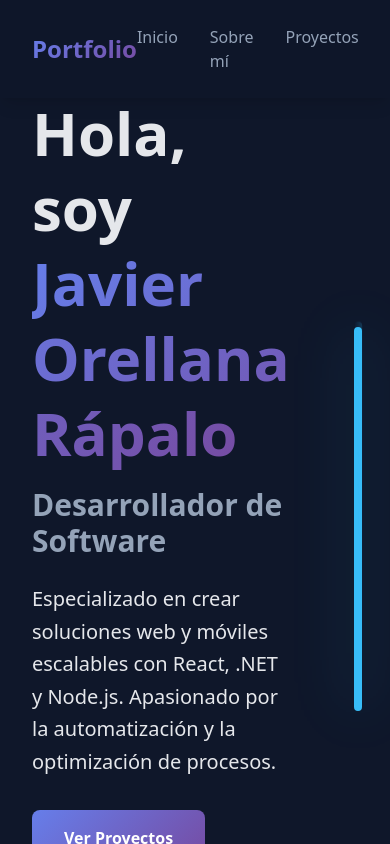
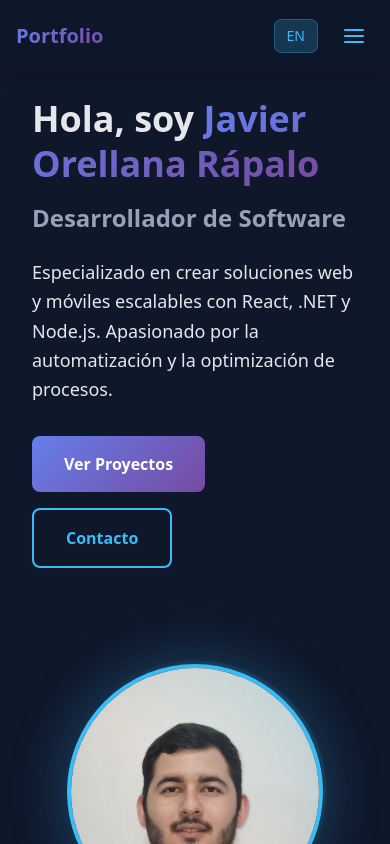
Before and after one commit to javier-rapalo23/portfolio, a React (Vite) app: page / in a window 390 px wide. Shown: the top 844 px of the page. Built offline with nearby package versions, Linux system fonts and the light colour scheme.

Commit message:
Add responsive navbar, profile photo and download botton for finmaster

```diff
--- a/src/components/Hero.jsx
+++ b/src/components/Hero.jsx
@@ -4,15 +4,15 @@ const Hero = () => {
   const { t } = useLanguage();
 
   return (
-    <section id="home" className="min-h-screen flex items-center justify-between max-w-7xl mx-auto px-8 pt-24 pb-8 gap-16">
+    <section id="home" className="min-h-screen flex flex-col md:flex-row items-center justify-between max-w-7xl mx-auto px-8 pt-24 pb-8 gap-16">
       <div className="flex-1 animate-fade-in-up">
-        <h1 className="text-6xl font-extrabold mb-4 leading-tight">
+        <h1 className="text-4xl md:text-6xl font-extrabold mb-4 leading-tight">
           {t('hero.greeting')} <span className="bg-gradient-primary bg-clip-text text-transparent">Javier Orellana Rápalo</span>
         </h1>
-        <h2 className="text-3xl mb-6 font-semibold" style={{color: '#94A3B8'}}>
+        <h2 className="text-2xl md:text-3xl mb-6 font-semibold" style={{color: '#94A3B8'}}>
           {t('hero.title')}
         </h2>
-        <p className="text-xl mb-8 leading-relaxed" style={{color: '#E5E7EB'}}>
+        <p className="text-lg md:text-xl mb-8 leading-relaxed" style={{color: '#E5E7EB'}}>
           {t('hero.description')}
         </p>
         <div className="flex gap-4 flex-wrap">
@@ -33,12 +33,12 @@ const Hero = () => {
           </a>
         </div>
       </div>
-      <div className="flex-1 flex justify-center items-center">
-        <div className="relative">
+      <div className="flex justify-center items-center w-full md:flex-1 mt-8 md:mt-0">
+        <div className="relative w-64 h-64 md:w-96 md:h-96">
           <img
             src="/profile.jpg"
             alt="Javier Orellana Rápalo"
-            className="w-96 h-96 rounded-full object-cover border-4 shadow-2xl"
+            className="w-full h-full rounded-full object-cover border-4 shadow-2xl"
             style={{borderColor: '#38BDF8', boxShadow: '0 0 60px rgba(56, 189, 248, 0.3)'}}
           />
           <div className="absolute inset-0 rounded-full bg-gradient-to-tr from-transparent via-transparent to-sky-400/20 animate-pulse-slow"></div>
--- a/src/components/Navbar.jsx
+++ b/src/components/Navbar.jsx
@@ -1,20 +1,26 @@
+import { useState } from 'react';
 import { useLanguage } from '../context/LanguageContext';
 
 const Navbar = () => {
   const { t, language, toggleLanguage } = useLanguage();
+  const [isMenuOpen, setIsMenuOpen] = useState(false);
 
   const scrollToSection = (id) => {
     const element = document.getElementById(id);
     element?.scrollIntoView({ behavior: 'smooth' });
+    setIsMenuOpen(false); // Cerrar menú al hacer clic
   };
 
   return (
     <nav className="fixed top-0 left-0 right-0 backdrop-blur-md z-50 shadow-lg shadow-black/10" style={{backgroundColor: 'rgba(15, 23, 42, 0.95)'}}>
-      <div className="max-w-7xl mx-auto px-8 py-4 flex justify-between items-center">
-        <h2 className="text-2xl font-bold bg-gradient-primary bg-clip-text text-transparent">
+      <div className="max-w-7xl mx-auto px-4 md:px-8 py-4">
+        <div className="flex justify-between items-center">
+          <h2 className="text-xl md:text-2xl font-bold bg-gradient-primary bg-clip-text text-transparent">
             Portfolio
           </h2>
-        <div className="flex items-center gap-8">
+
+          {/* Desktop Menu */}
+          <div className="hidden md:flex items-center gap-8">
             <ul className="flex gap-8 list-none">
               <li>
                 <a
@@ -83,6 +89,90 @@ const Navbar = () => {
               {language === 'es' ? '🇺🇸 EN' : '🇪🇸 ES'}
             </button>
           </div>
+
+          {/* Mobile Menu Button */}
+          <div className="flex md:hidden items-center gap-4">
+            <button
+              onClick={toggleLanguage}
+              className="px-3 py-1.5 rounded-lg text-sm font-medium transition-all border"
+              style={{backgroundColor: 'rgba(56, 189, 248, 0.2)', color: '#38BDF8', borderColor: 'rgba(56, 189, 248, 0.3)'}}
+            >
+              {language === 'es' ? 'EN' : 'ES'}
+            </button>
+            <button
+              onClick={() => setIsMenuOpen(!isMenuOpen)}
+              className="p-2 rounded-lg transition-colors"
+              style={{color: '#38BDF8'}}
+              aria-label="Toggle menu"
+            >
+              {isMenuOpen ? (
+                <svg width="24" height="24" viewBox="0 0 24 24" fill="none" stroke="currentColor" strokeWidth="2" strokeLinecap="round" strokeLinejoin="round">
+                  <line x1="18" y1="6" x2="6" y2="18"></line>
+                  <line x1="6" y1="6" x2="18" y2="18"></line>
+                </svg>
+              ) : (
+                <svg width="24" height="24" viewBox="0 0 24 24" fill="none" stroke="currentColor" strokeWidth="2" strokeLinecap="round" strokeLinejoin="round">
+                  <line x1="3" y1="12" x2="21" y2="12"></line>
+                  <line x1="3" y1="6" x2="21" y2="6"></line>
+                  <line x1="3" y1="18" x2="21" y2="18"></line>
+                </svg>
+              )}
+            </button>
+          </div>
+        </div>
+
+        {/* Mobile Menu */}
+        {isMenuOpen && (
+          <div className="md:hidden mt-4 pb-4">
+            <ul className="flex flex-col gap-4 list-none">
+              <li>
+                <a
+                  onClick={() => scrollToSection('home')}
+                  className="block py-2 font-medium cursor-pointer transition-colors"
+                  style={{color: '#94A3B8'}}
+                >
+                  {t('nav.home')}
+                </a>
+              </li>
+              <li>
+                <a
+                  onClick={() => scrollToSection('about')}
+                  className="block py-2 font-medium cursor-pointer transition-colors"
+                  style={{color: '#94A3B8'}}
+                >
+                  {t('nav.about')}
+                </a>
+              </li>
+              <li>
+                <a
+                  onClick={() => scrollToSection('projects')}
+                  className="block py-2 font-medium cursor-pointer transition-colors"
+                  style={{color: '#94A3B8'}}
+                >
+                  {t('nav.projects')}
+                </a>
+              </li>
+              <li>
+                <a
+                  onClick={() => scrollToSection('skills')}
+                  className="block py-2 font-medium cursor-pointer transition-colors"
+                  style={{color: '#94A3B8'}}
+                >
+                  {t('nav.skills')}
+                </a>
+              </li>
+              <li>
+                <a
+                  onClick={() => scrollToSection('contact')}
+                  className="block py-2 font-medium cursor-pointer transition-colors"
+                  style={{color: '#94A3B8'}}
+                >
+                  {t('nav.contact')}
+                </a>
+              </li>
+            </ul>
+          </div>
+        )}
       </div>
     </nav>
   );
--- a/src/components/Projects.jsx
+++ b/src/components/Projects.jsx
@@ -23,7 +23,7 @@ const Projects = () => {
       description: t('projects.project3.description'),
       tech: ["React", "JavaScript", "Vite"],
       github: "https://github.com/javier-rapalo23/Finmaster",
-      demo: "#"
+      demo: "https://github.com/javier-rapalo23/Finmaster/releases/download/v1.0.2/app-release.apk"
     },
     {
       title: t('projects.project4.title'),
```
Lines whose indentation alone changed are shown as unchanged.
